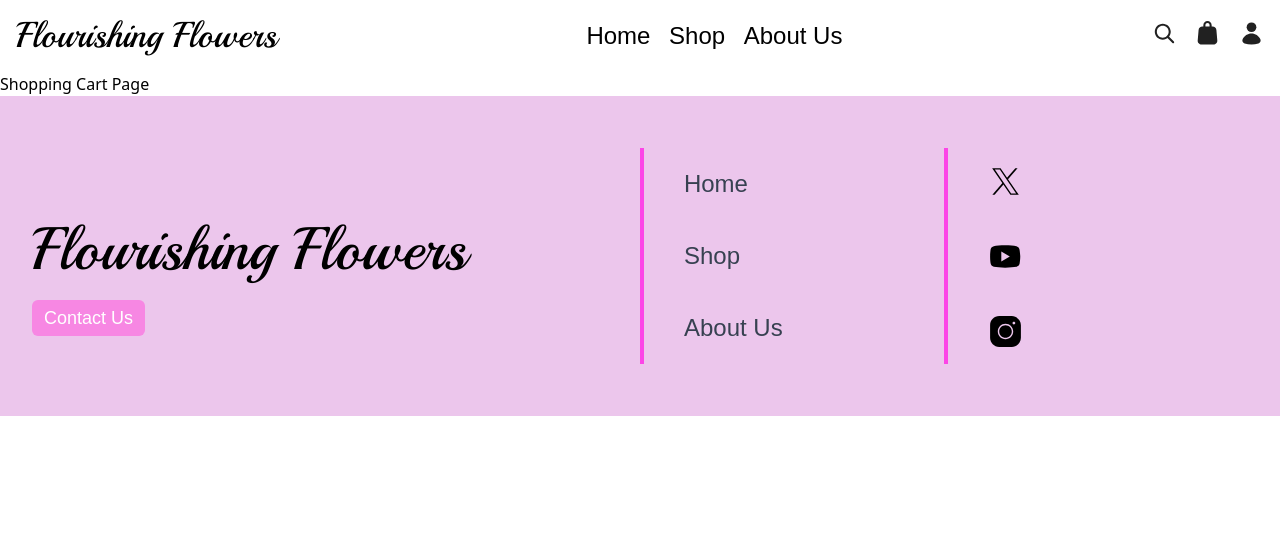
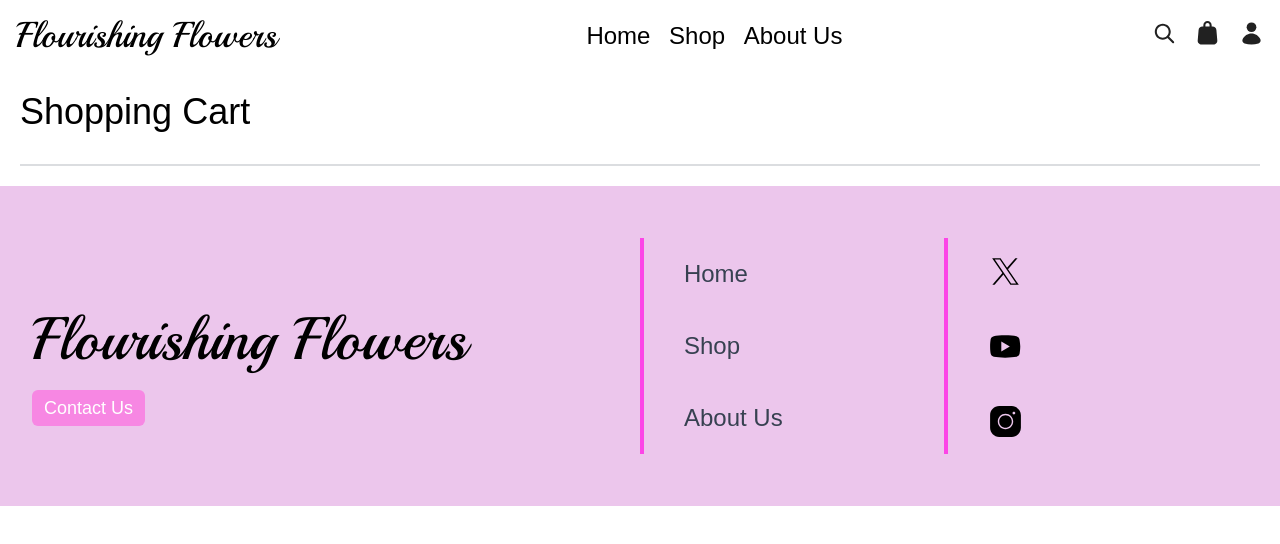
Before and after one commit to robertchapmanrlc/flourishing-flowers, a Next.js app: page /shopping-cart in a window 1280 px wide. Shown: the top 544 px of the page. Built offline with nearby package versions, Linux system fonts and the light colour scheme; a web font is replaced by a local one.

Commit message:
Created a test for the shopping cart page. Stylized the shopping cart page a bit

```diff
--- a/src/app/shopping-cart/page.tsx
+++ b/src/app/shopping-cart/page.tsx
@@ -2,8 +2,9 @@
 
 export default function ShoppingCart() {
   return (
-    <main>
-      <h1>Shopping Cart Page</h1>
+    <main className="w-full py-5 px-5 flex flex-col justify-start items-center gap-y-8">
+      <h1 className="w-full text-left font-pokova text-4xl">Shopping Cart</h1>
+      <div className="w-full h-[2px] bg-gray-600/20" />
     </main>
   );
 }
```
Also changed, not shown: 1 other file (tests, documents, lock files or other folders).
